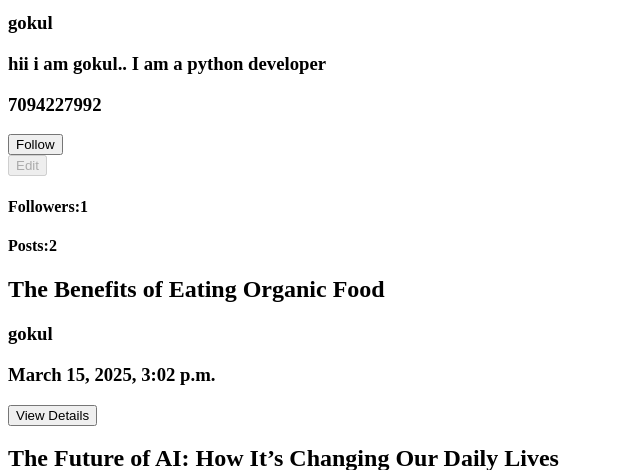
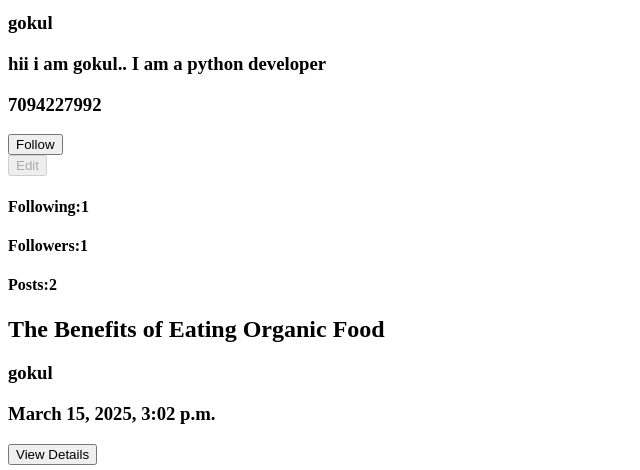
Before and after one commit to JDR-codes/Django-Blog-Website, a Django app: page /profile/gokul in a window 1280 px wide. Shown: the part 246-716 px from the top of the page, without its empty margins (0-640 px from the left). Run offline with Django 5.2, Linux system fonts and the light colour scheme; data comes from the database, SQL or seed files in the repository; both versions use the stored data as it was after the commit.

Commit message:
'commites'

```diff
--- a/articles/views.py
+++ b/articles/views.py
@@ -15,7 +15,7 @@ def articles_list_view(request):
         profile = Profile.objects.get(user = request.user)
     except:
         return redirect('user_create')
-    articles = Article.objects.filter(author__in = profile.followers.all())
+    articles = Article.objects.filter(author__in = profile.following.all())
     print(articles)
     context = {
         'articles' : articles
--- a/user_profile/models.py
+++ b/user_profile/models.py
@@ -4,9 +4,10 @@ from django.contrib.auth.models import User
 
 class Profile(models.Model):
     user = models.OneToOneField(User,on_delete=models.CASCADE)
-    profile = models.ImageField(upload_to='profiles/')
+    profile = models.ImageField(upload_to='profiles/',null=True)
     bio = models.TextField(null=True)
     followers = models.ManyToManyField(User, related_name='followers')
+    following = models.ManyToManyField(User, related_name='following')
     phone_number = models.IntegerField(null=True)
 
     def __str__(self):
--- a/user_profile/templates/profile.html
+++ b/user_profile/templates/profile.html
@@ -21,6 +21,7 @@
 {% endif %}
 
 
+<h4>Following:{{ following }}</h4>
 <h4>Followers:{{ followers }}</h4>
 <h4>Posts:{{ no_of_posts }}</h4>
 
--- a/user_profile/views.py
+++ b/user_profile/views.py
@@ -24,13 +24,18 @@ def view_profile(request,user):
     articles = Article.objects.filter(author = user)
     no_of_posts = len(articles)
 
+    following = 0
+    for follow in profile.following.all():
+        following += 1
+
     followers = 0
-    for follower in profile.followers.all():
+    for follow in profile.followers.all():
         followers += 1
 
     context['profile'] = profile
     context['articles'] = articles
     context['no_of_posts'] = no_of_posts
+    context['following'] = following
     context['followers'] = followers
 
     return render(request,'profile.html',context)
@@ -58,12 +63,16 @@ def edit_profile(request,id):
 
 def follow_user_view(request,id):
     if request.method == 'POST':
-        profile = Profile.objects.get(id = id)
-        if request.user in profile.followers.all():
-            profile.followers.remove(request.user)
+        follow = Profile.objects.get(id = id)
+        profile = Profile.objects.get(user = request.user)
+        if follow.user in profile.following.all():
+            profile.following.remove(follow.user)
+            follow.followers.remove(profile.user)
         else:
-            if profile.user != request.user:
-                profile.followers.add(request.user)
+            if profile.user != follow.user:
+                profile.following.add(follow.user)
+                follow.followers.add(profile.user)
+
 
         profile.save()
-        return redirect('profile',profile.user)
+    return redirect('articles-list')
```
Also changed, not shown: db.sqlite3, user_profile/migrations/0005_profile_following.py (added), user_profile/migrations/0006_alter_profile_followers_alter_profile_following.py (added), user_profile/migrations/0007_alter_profile_followers_alter_profile_following.py (added).
